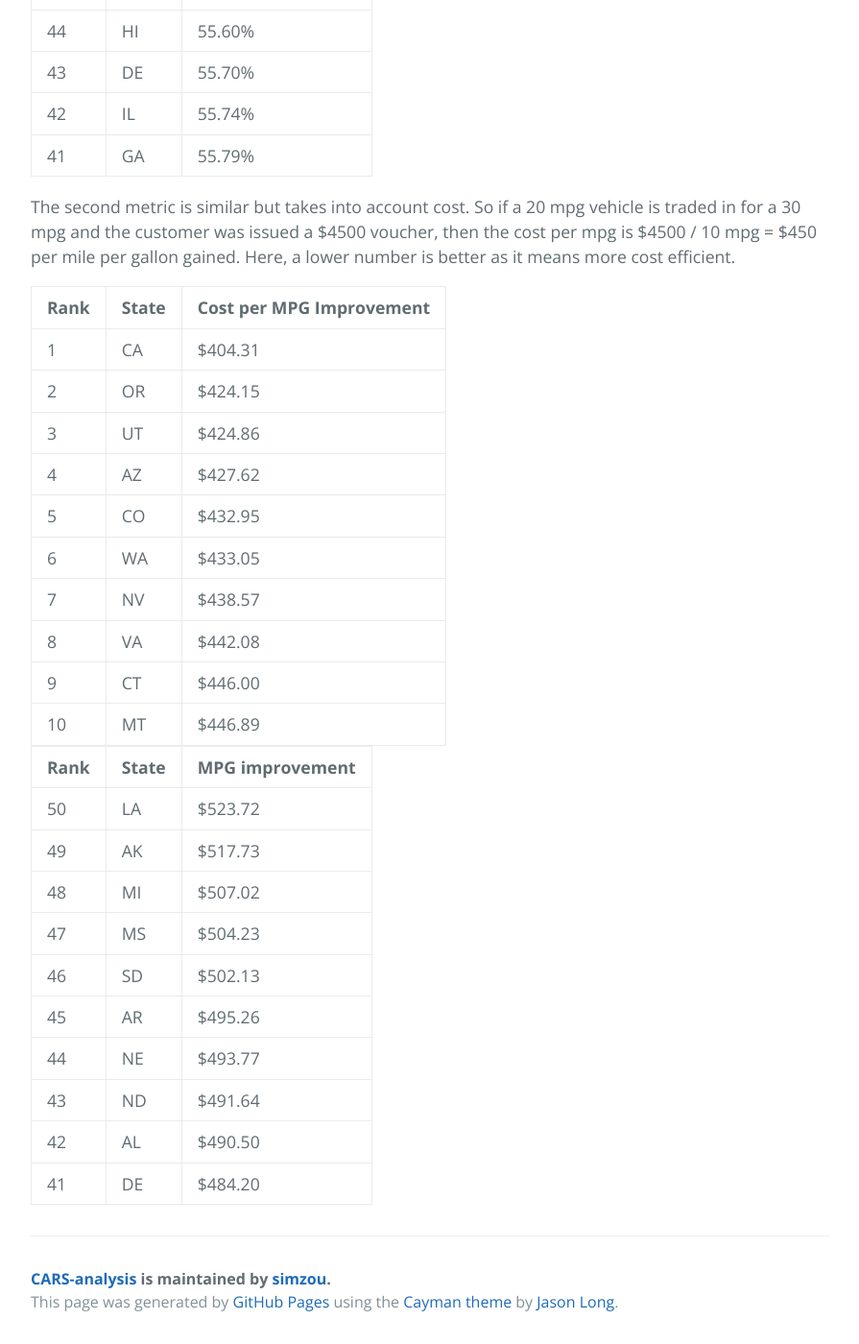
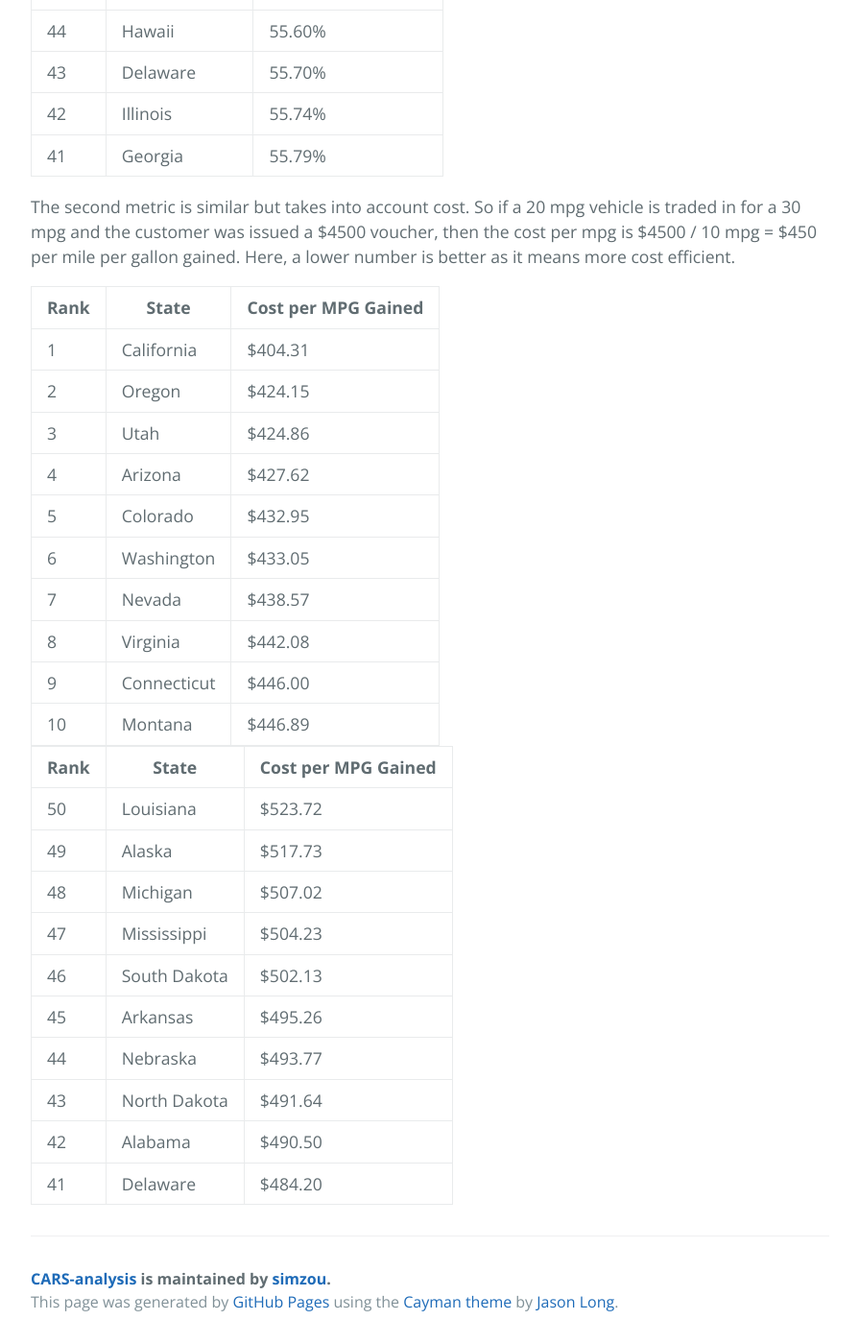
Before and after one commit to simzou/cars-analysis, a Jekyll site: the page built from page-01.md, in a window 1280 px wide and 1400 px high, scrolled down 1638 px. Shown: the whole window at 96% size, without its empty margins (192-1087 px from the left). Built offline with Jekyll 4.4.1, drawn with Linux system fonts in a browser that asks for light colours; some of the changed text lies outside the part shown.

Commit message:
added JS for page-01

```diff
--- a/_layouts/index.html
+++ b/_layouts/index.html
@@ -8,14 +8,17 @@
     <link href='http://fonts.googleapis.com/css?family=Open+Sans:400,700' rel='stylesheet' type='text/css'>
     <link rel="stylesheet" type="text/css" href="./stylesheets/stylesheet.css" media="screen">
     <link rel="stylesheet" type="text/css" href="./stylesheets/github-light.css" media="screen">
+
+
+    <script src="./js/make_charts.js"></script>
+    <script src="./js/app.js"></script>
+
   </head>
   <body>
     <section class="page-header">
       <h1 class="project-name">CARS-analysis</h1>
       <h2 class="project-tagline"></h2>
       <a href="https://github.com/simzou/cars-analysis" class="btn">View on GitHub</a>
-      <a href="https://github.com/simzou/cars-analysis/zipball/master" class="btn">Download .zip</a>
-      <a href="https://github.com/simzou/cars-analysis/tarball/master" class="btn">Download .tar.gz</a>
     </section>
 
     <section class="main-content">
--- a/js/make_charts.js
+++ b/js/make_charts.js
@@ -1,3 +1,4 @@
+num = 1;
 function draw_chart(id, state_data){
 	var ctx = $(id).get(0).getContext("2d");
 	var labels = [];
@@ -24,6 +25,8 @@
     	tooltipTemplate: "<%if (label){%><%=label%>: <%}%><%= format_money(value) %>",
     	scaleBeginAtZero: false,
 	};
+
+
 	var myBarChart = new Chart(ctx).Bar(data, options);
 }
 
@@ -39,8 +42,6 @@
 
 	var chart_data = [['State', param]].concat(combined);
 
-	console.log(chart_data);
-
     var data = google.visualization.arrayToDataTable(
     	chart_data
     );
@@ -55,7 +56,7 @@
     };
 
     var chart = new google.charts.Bar(document.getElementById(id));
-
+    compile_and_insert_html("#table-template", "#table-" + num++, combined);
     chart.draw(data, options);
 }
 
@@ -81,3 +82,11 @@
     chart.draw(data, options);
 
 }
+
+function compile_and_insert_html(template_id, div_id, data) {
+	var template = _.template($(template_id).html());
+	var template_html = template({
+		'rows': data
+	});
+	$(div_id).html(template_html);
+}
--- a/page-01.md
+++ b/page-01.md
@@ -15,7 +15,6 @@
 
 ##### Top 10
 
-
 <table>
     <tr>
         <th>Rank</th>
@@ -26,70 +25,70 @@
 
     <tr>
         <td>1</td>
-        <td>UT</td>
+        <td>Utah</td>
         <td>65.58%</td>
     </tr>
 
 
     <tr>
         <td>2</td>
-        <td>CA</td>
+        <td>California</td>
         <td>65.28%</td>
     </tr>
 
 
     <tr>
         <td>3</td>
-        <td>OR</td>
+        <td>Oregon</td>
         <td>64.56%</td>
     </tr>
 
 
     <tr>
         <td>4</td>
-        <td>MT</td>
+        <td>Montana</td>
         <td>64.01%</td>
     </tr>
 
 
     <tr>
         <td>5</td>
-        <td>CO</td>
+        <td>Colorado</td>
         <td>63.67%</td>
     </tr>
 
 
     <tr>
         <td>6</td>
-        <td>AZ</td>
+        <td>Arizona</td>
         <td>63.57%</td>
     </tr>
 
 
     <tr>
         <td>7</td>
-        <td>WA</td>
+        <td>Washington</td>
         <td>62.46%</td>
     </tr>
 
 
     <tr>
         <td>8</td>
-        <td>NV</td>
+        <td>Nevada</td>
         <td>61.87%</td>
     </tr>
 
 
     <tr>
         <td>9</td>
-        <td>NM</td>
+        <td>New Mexico</td>
         <td>60.74%</td>
     </tr>
 
 
     <tr>
         <td>10</td>
-        <td>ID</td>
+        <td>Idaho</td>
         <td>60.73%</td>
     </tr>
 
@@ -106,74 +105,76 @@
 
     <tr>
         <td>50</td>
-        <td>LA</td>
+        <td>Louisiana</td>
         <td>51.19%</td>
     </tr>
 
 
     <tr>
         <td>49</td>
-        <td>MI</td>
+        <td>Michigan</td>
         <td>53.08%</td>
     </tr>
 
 
     <tr>
         <td>48</td>
-        <td>MS</td>
+        <td>Mississippi</td>
         <td>53.51%</td>
     </tr>
 
 
     <tr>
         <td>47</td>
-        <td>AL</td>
+        <td>Alabama</td>
         <td>54.48%</td>
     </tr>
 
 
     <tr>
         <td>46</td>
-        <td>AK</td>
+        <td>Alaska</td>
         <td>55.02%</td>
     </tr>
 
 
     <tr>
         <td>45</td>
-        <td>SC</td>
+        <td>South Carolina</td>
         <td>55.52%</td>
     </tr>
 
 
     <tr>
         <td>44</td>
-        <td>HI</td>
+        <td>Hawaii</td>
         <td>55.60%</td>
     </tr>
 
 
     <tr>
         <td>43</td>
-        <td>DE</td>
+        <td>Delaware</td>
         <td>55.70%</td>
     </tr>
 
 
     <tr>
         <td>42</td>
-        <td>IL</td>
+        <td>Illinois</td>
         <td>55.74%</td>
     </tr>
 
 
     <tr>
         <td>41</td>
-        <td>GA</td>
+        <td>Georgia</td>
         <td>55.79%</td>
     </tr>
 
 </tbody></table>
+
+<div id="percent-map"></div>
 
 The second metric is similar but takes into account cost. So if a 20 mpg vehicle is traded in for a 30 mpg and the customer was issued a $4500 voucher, then the cost per mpg is $4500 / 10 mpg = $450 per mile per gallon gained. Here, a lower number is better as it means more cost efficient.
 
@@ -181,76 +182,76 @@
 <tbody><tr>
     <th>Rank</th>
     <th>State</th>
-    <th>Cost per MPG Improvement</th>
+    <th>Cost per MPG Gained</th>
 </tr>
 
 
     <tr>
         <td>1</td>
-        <td>CA</td>
+        <td>California</td>
         <td>$404.31</td>
     </tr>
 
 
     <tr>
         <td>2</td>
-        <td>OR</td>
+        <td>Oregon</td>
         <td>$424.15</td>
     </tr>
 
 
     <tr>
         <td>3</td>
-        <td>UT</td>
+        <td>Utah</td>
         <td>$424.86</td>
     </tr>
 
 
     <tr>
         <td>4</td>
-        <td>AZ</td>
+        <td>Arizona</td>
         <td>$427.62</td>
     </tr>
 
 
     <tr>
         <td>5</td>
-        <td>CO</td>
+        <td>Colorado</td>
         <td>$432.95</td>
     </tr>
 
 
     <tr>
         <td>6</td>
-        <td>WA</td>
+        <td>Washington</td>
         <td>$433.05</td>
     </tr>
 
 
     <tr>
         <td>7</td>
-        <td>NV</td>
+        <td>Nevada</td>
         <td>$438.57</td>
     </tr>
 
 
     <tr>
         <td>8</td>
-        <td>VA</td>
+        <td>Virginia</td>
         <td>$442.08</td>
     </tr>
 
 
     <tr>
         <td>9</td>
-        <td>CT</td>
+        <td>Connecticut</td>
         <td>$446.00</td>
     </tr>
 
 
     <tr>
         <td>10</td>
-        <td>MT</td>
+        <td>Montana</td>
         <td>$446.89</td>
     </tr>
 
@@ -261,76 +262,76 @@
 <tbody><tr>
     <th>Rank</th>
     <th>State</th>
-    <th>MPG improvement</th>
+    <th>Cost per MPG Gained</th>
 </tr>
 
 
     <tr>
         <td>50</td>
-        <td>LA</td>
+        <td>Louisiana</td>
         <td>$523.72</td>
     </tr>
 
 
     <tr>
         <td>49</td>
-        <td>AK</td>
+        <td>Alaska</td>
         <td>$517.73</td>
     </tr>
 
 
     <tr>
         <td>48</td>
-        <td>MI</td>
+        <td>Michigan</td>
         <td>$507.02</td>
     </tr>
 
 
     <tr>
         <td>47</td>
-        <td>MS</td>
+        <td>Mississippi</td>
         <td>$504.23</td>
     </tr>
 
 
     <tr>
         <td>46</td>
-        <td>SD</td>
+        <td>South Dakota</td>
         <td>$502.13</td>
     </tr>
 
 
     <tr>
         <td>45</td>
-        <td>AR</td>
+        <td>Arkansas</td>
         <td>$495.26</td>
     </tr>
 
 
     <tr>
         <td>44</td>
-        <td>NE</td>
+        <td>Nebraska</td>
         <td>$493.77</td>
     </tr>
 
 
     <tr>
         <td>43</td>
-        <td>ND</td>
+        <td>North Dakota</td>
         <td>$491.64</td>
     </tr>
 
 
     <tr>
         <td>42</td>
-        <td>AL</td>
+        <td>Alabama</td>
         <td>$490.50</td>
     </tr>
 
 
     <tr>
         <td>41</td>
-        <td>DE</td>
+        <td>Delaware</td>
         <td>$484.20</td>
     </tr>
 
```
Also changed, not shown: charts.html (+23 -1 lines), js/page-01.js (added, +24 -0 lines).
